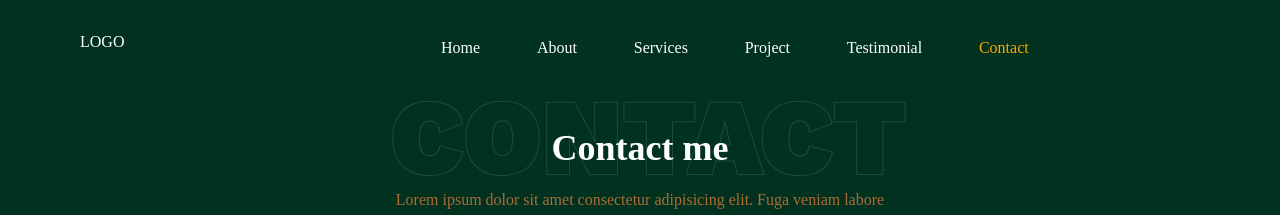
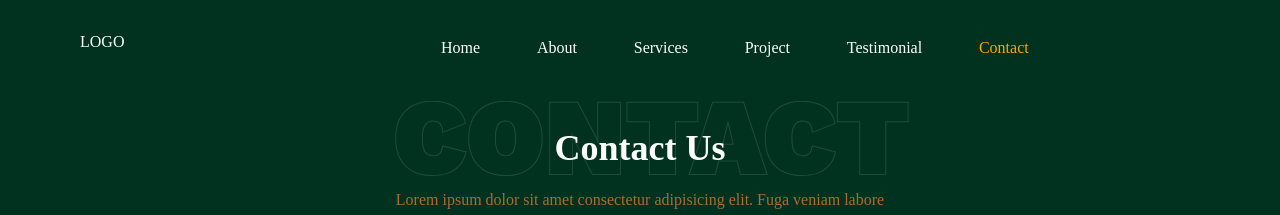
Before and after one commit to hafsa-nuh/interior-design-studio, a React (Create React App) app: page /contact in a window 1280 px wide. Shown: the top 215 px of the page. Built offline with nearby package versions, Linux system fonts and the light colour scheme.

Commit message:
1st commit

```diff
--- a/src/pages/Contact.js
+++ b/src/pages/Contact.js
@@ -9,7 +9,7 @@ const Contact = () => {
         <div className="container mx-auto">
           <div className="flex flex-col items-center text-center">
             <h2 className="section-title before:content-contact relative before:absolute before:opacity-40 before:-top-7 before:-left-40 before:hidden before:lg:block">
-              Contact me
+              Contact Us
             </h2>
             <p className="subtitle text-accent">
               Lorem ipsum dolor sit amet consectetur adipisicing elit. Fuga
@@ -38,6 +38,7 @@ const Contact = () => {
               })}
             </div>
           </div>
+          <ContactForm />
         </div>
       </section>
     </>
```
